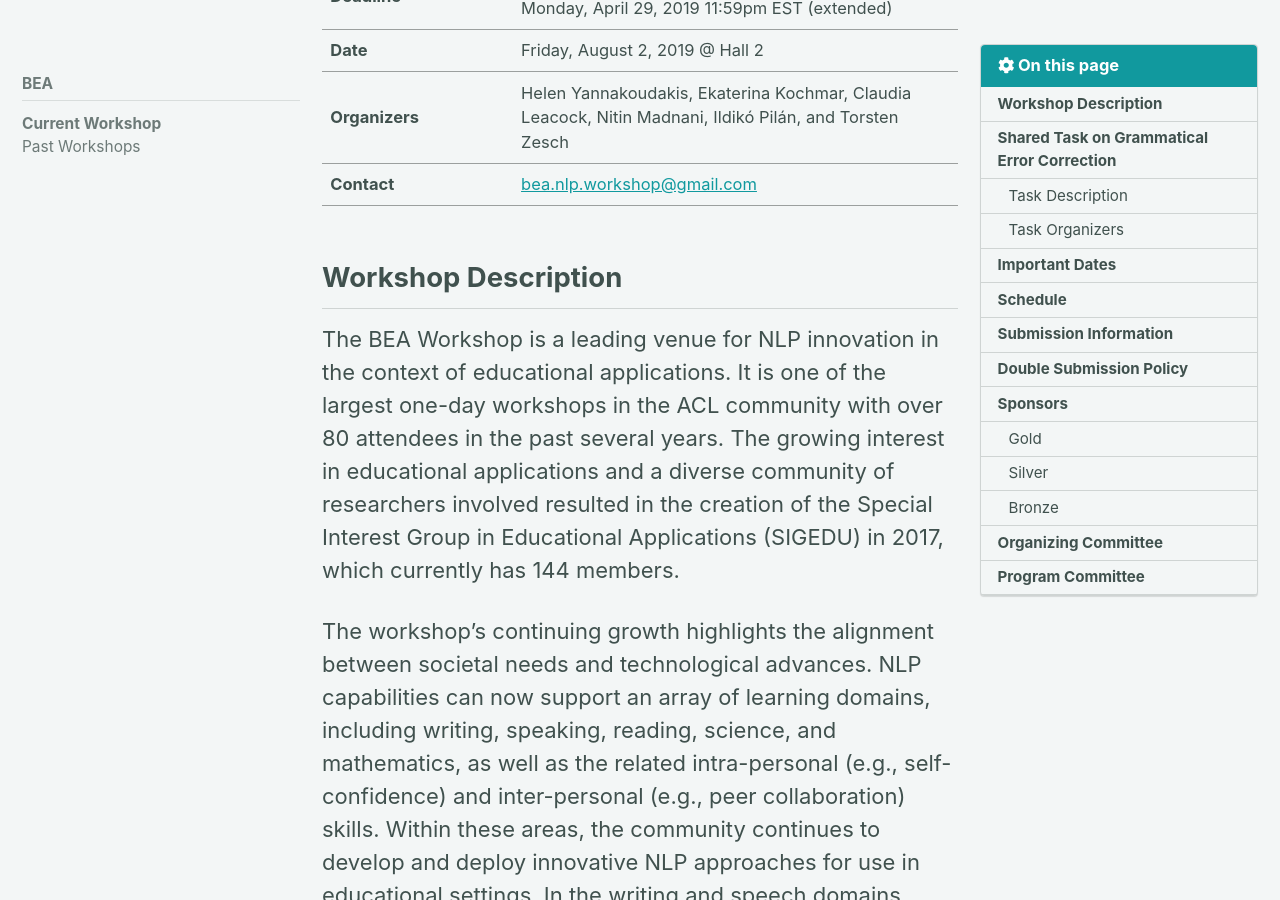
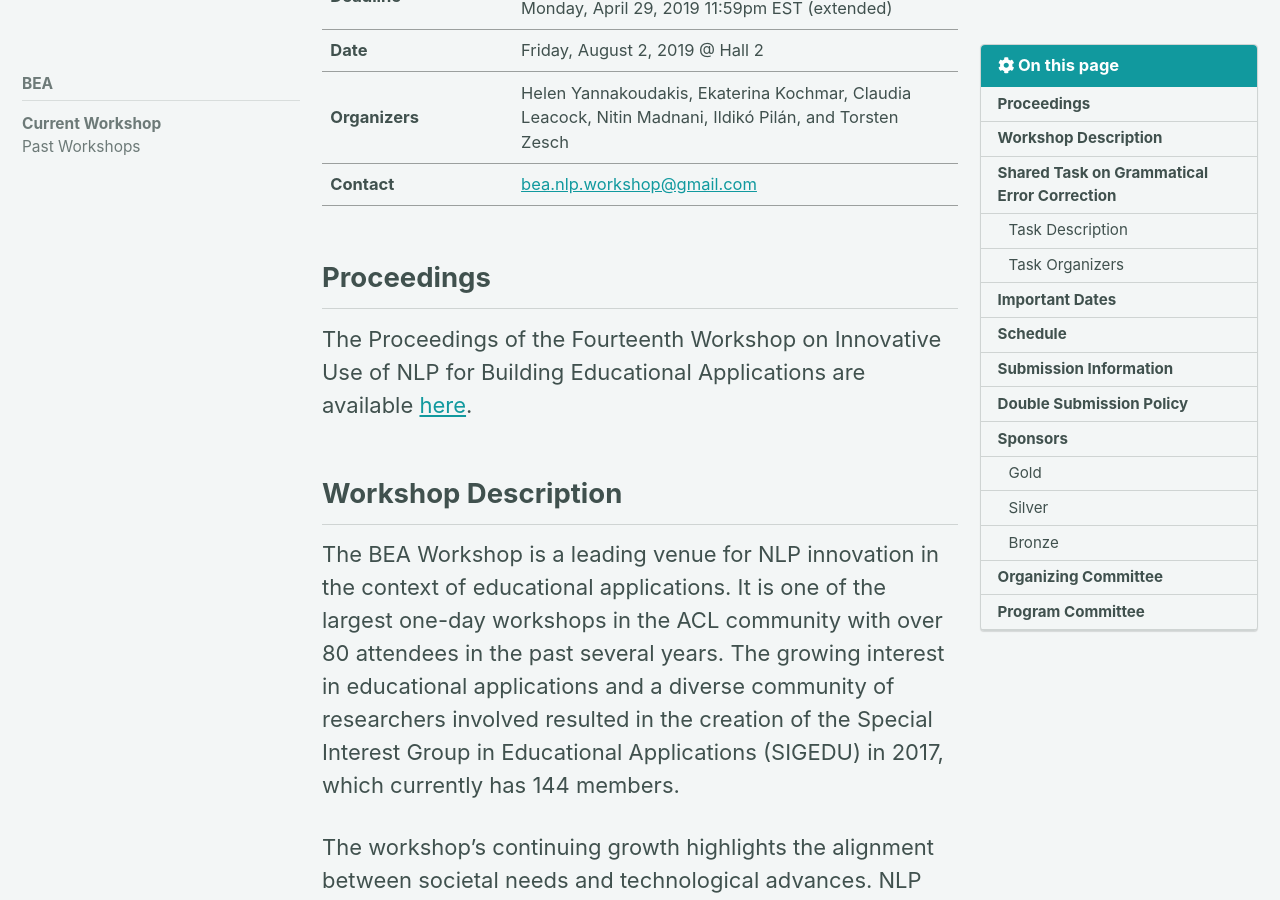
Before and after one commit to sigedu-org/website, a Jekyll site: the page built from _pages/bea/current.md, in a window 1280 px wide and 900 px high, scrolled down 688 px. Built offline with Jekyll 4.4.1, drawn with Linux system fonts in a browser that asks for light colours; cached includes are drawn as plain includes; nearby versions of some CDN libraries.

Commit message:
Update current.md

```diff
--- a/_pages/bea/current.md
+++ b/_pages/bea/current.md
@@ -77,6 +77,10 @@ bronze:
         </tr>
     </tbody>
 </table>
+
+## Proceedings
+
+The Proceedings of the Fourteenth Workshop on Innovative Use of NLP for Building Educational Applications are available [here](https://www.aclweb.org/anthology/W19-44).
 
 ## Workshop Description
 
```
